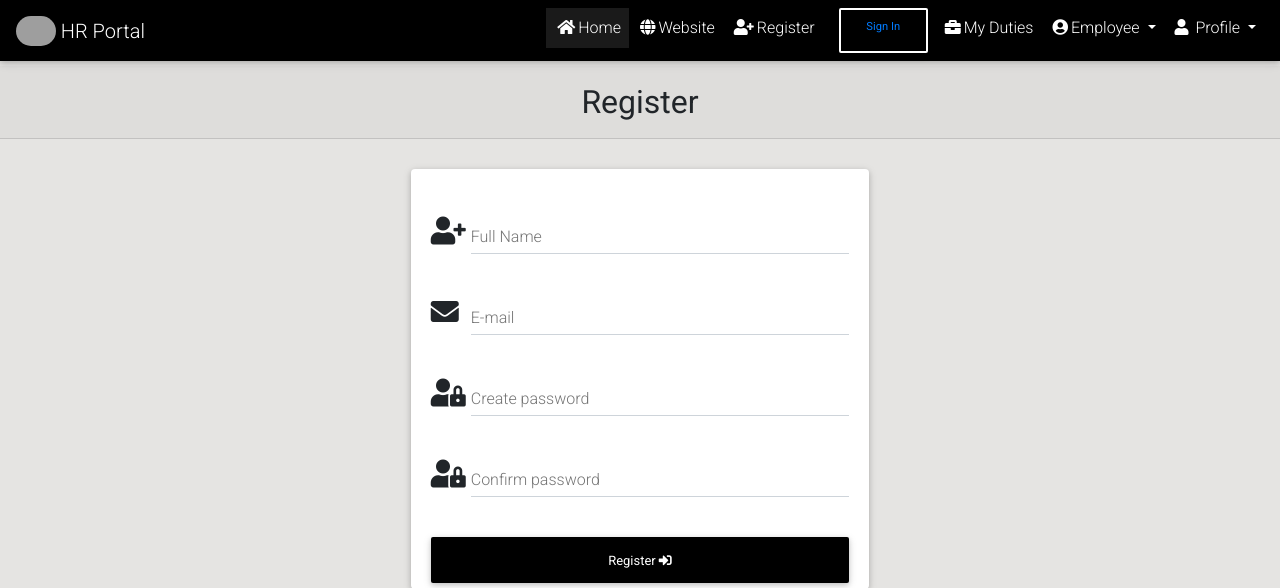
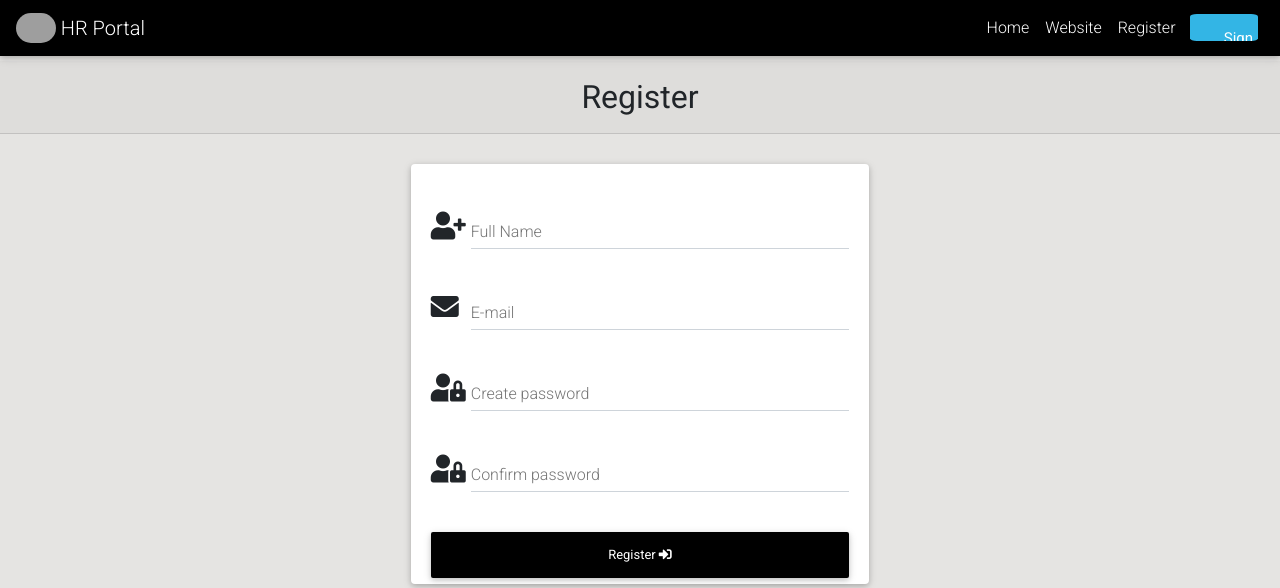
Before and after one commit to adey-px/hr-manager, a Flask app: page /register in a window 1280 px wide. Shown: the top 588 px of the page. Run offline with Flask 2, Linux system fonts and the light colour scheme; some libraries are stand-ins or nearby versions; grey boxes are pictures that could not be loaded.

Commit message:
Modified top navigation bar

```diff
--- a/static/css/style.css
+++ b/static/css/style.css
@@ -11,6 +11,24 @@ body {
     font-size: 30px;
     color: black;
 }
+
+.btn-login {
+    border-radius: 10%;
+    height: 8px;
+    width: 10px;
+}
+
+.btn-login-label {
+    font-size: 15px;
+    color: white;
+    text-transform: capitalize;
+    text-align: center;
+}
+
+.nav a:hover {
+    background-color: #ddd;
+    color: black;
+  }
 
 /* lower navbar */
 .hr-logo {
--- a/templates/base.html
+++ b/templates/base.html
@@ -18,41 +18,28 @@
 <body>
     <!-- Navbar -->
     <nav class="navbar navbar-expand-lg navbar-dark black">
-        <a class="navbar-brand" href="#">
+        <a class="navbar-brand" href="{{ url_for('home') }}">
             <img src="https://i.pinimg.com/originals/ff/a3/52/ffa35228f5be0900d63c341189a0a6f3.png"
                 height="30" class="d-inline-block align-top hr-logo" alt="mdb logo"> HR Portal
         </a>
-        <button class="navbar-toggler" type="button" data-toggle="collapse" data-target="#navbarTogglerDemo02"
-            aria-controls="navbarSupportedContent-4" aria-expanded="false" aria-label="Toggle navigation">
-            <span class="navbar-toggler-icon"></span>
-        </button>
         <div class="collapse navbar-collapse" id="navbarTogglerDemo02">
             <ul class="navbar-nav ml-auto mt-lg-0">
-                <li class="nav-item active">
+                <li class="nav-item nav">
                     <a class="nav-link" href="{{ url_for('home') }}">
-                        <i class="fas fa-home"></i>Home <span class="sr-only">(current)</span>
+                        Home
                     </a>
                 </li>
-                <li class="nav-item">
-                    <a class="nav-link" href="#">
-                        <i class="fas fa-globe"></i>Website</a>
-                </li>
-                <li class="nav-item">
-                    <a class="nav-link" href="{{ url_for('register') }}">
-                        <i class="fas fa-user-plus"></i>Register
+                {% if session.user %}
+                    <li class="nav-item nav">
+                        <a class="nav-link" href="">
+                            My Duties
                         </a>
                     </li>
-                <button class="btn btn-outline-white btn-md my-2 my-sm-0 ml-3 text-capitalize" type="submit">
-                    <a href="{{ url_for('login') }}" class="#">Sign in</a>
-                </button>
-                <li class="nav-item">
-                    <a class="nav-link" href="">
-                        <i class="fas fa-briefcase"></i>My Duties</a>
-                </li>
-                <li class="nav-item dropdown">
+                        {% if session.user|lower == "admin@hrportal.com"|lower %}
+                            <li class="nav-item dropdown nav">
                                 <a class="nav-link dropdown-toggle" id="navbarDropdownMenuLink-333" data-toggle="dropdown"
                                     aria-haspopup="true" aria-expanded="false">
-                        <i class="fas fa-user-circle"></i>Employee
+                                        Employee
                                 </a>
                                 <div class="dropdown-menu dropdown-default" aria-labelledby="navbarDropdownMenuLink-333">
                                     <a class="dropdown-item" href="#">New Employee</a>
@@ -60,10 +47,11 @@
                                     <a class="dropdown-item" href="#">Manage Employee</a>
                                 </div>
                             </li>
-                <li class="nav-item dropdown">
+                        {% endif %}
+                    <li class="nav-item dropdown nav">
                         <a class="nav-link dropdown-toggle" id="navbarDropdownMenuLink-4" data-toggle="dropdown"
                             aria-haspopup="true" aria-expanded="false">
-                        <i class="fas fa-user"></i> Profile
+                                Profile
                         </a>
                         <div class="dropdown-menu dropdown-menu-right dropdown-info"
                             aria-labelledby="navbarDropdownMenuLink-4">
@@ -71,6 +59,23 @@
                             <a class="dropdown-item" href="{{ url_for('logout') }}">Log out</a>
                         </div>
                     </li>
+                {% else %}
+                    <li class="nav-item nav">
+                        <a class="nav-link" href="#">
+                            Website
+                        </a>
+                    </li>
+                    <li class="nav-item nav">
+                        <a class="nav-link" href="{{ url_for('register') }}">
+                            Register
+                        </a>
+                    </li>
+                    <button type="button" class="btn btn-info btn-rounded btn-login">
+                        <a class="btn-login-label" href="{{ url_for('login') }}">
+                            Sign in
+                        </a>
+                    </button>
+                {% endif %}
             </ul>
         </div>
     </nav>
```
Also changed, not shown: app.py (line endings or trailing spaces). Lines whose indentation alone changed are shown as unchanged.
